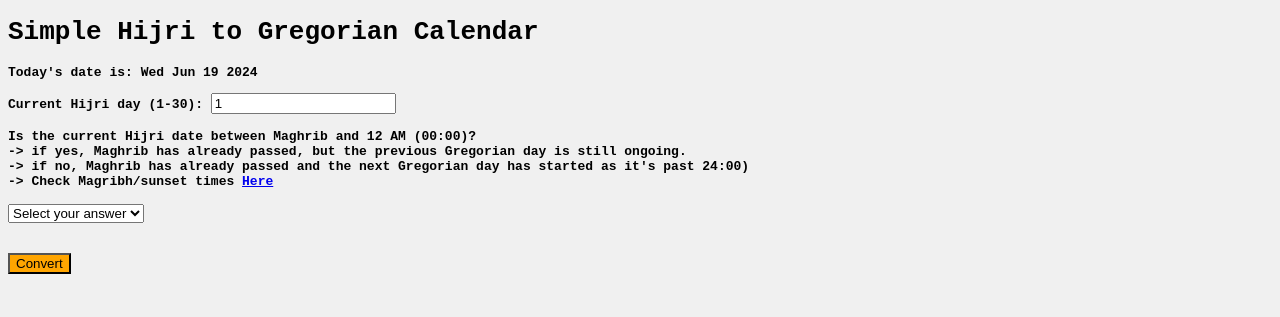
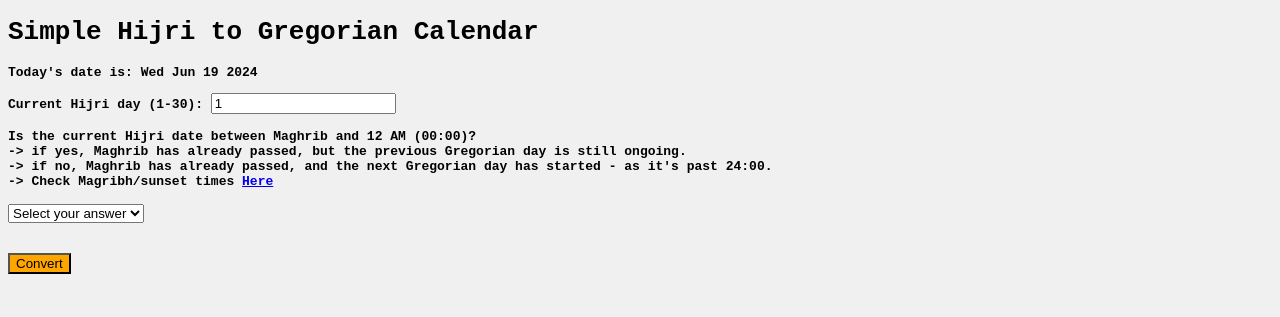
Before and after one commit to AfzGit/Hijri-Month-to-Gregorian, a plain HTML site: page index.html in a window 1280 px wide. Shown: the top 317 px of the page. Drawn offline with Linux system fonts and the light colour scheme.

Commit message:
Update index.html

```diff
--- a/index.html
+++ b/index.html
@@ -22,7 +22,7 @@
             <br />
             -> if yes, Maghrib has already passed, but the previous Gregorian day
             is still ongoing. <br />
-            -> if no, Maghrib has already passed and the next Gregorian day has started as it's past 24:00) <br />
+            -> if no, Maghrib has already passed, and the next Gregorian day has started - as it's past 24:00. <br />
             -> Check Magribh/sunset times <a href="https://salah.com">Here</a> <br />
             <br />
             <select class="form-control" required>
```
